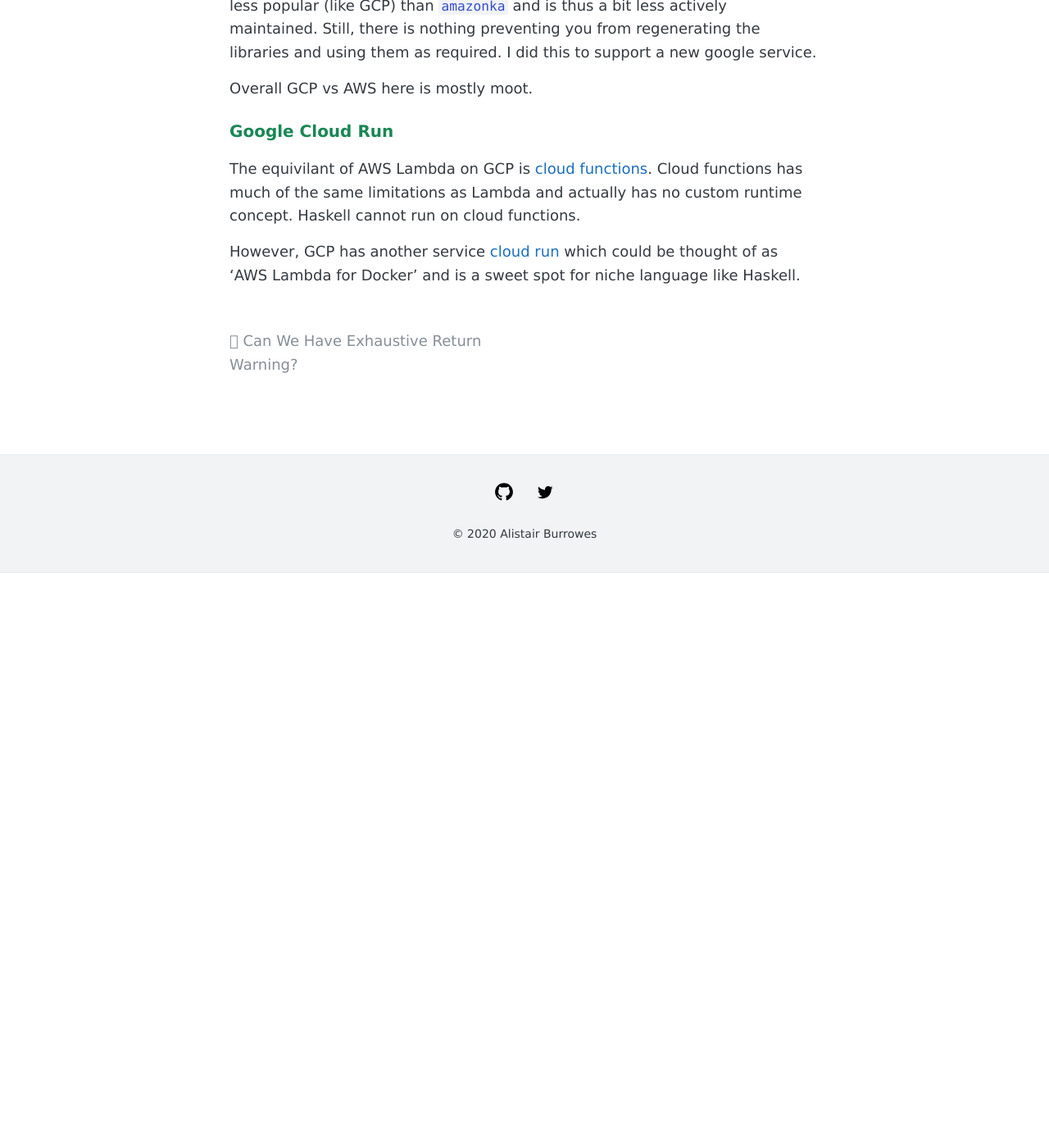
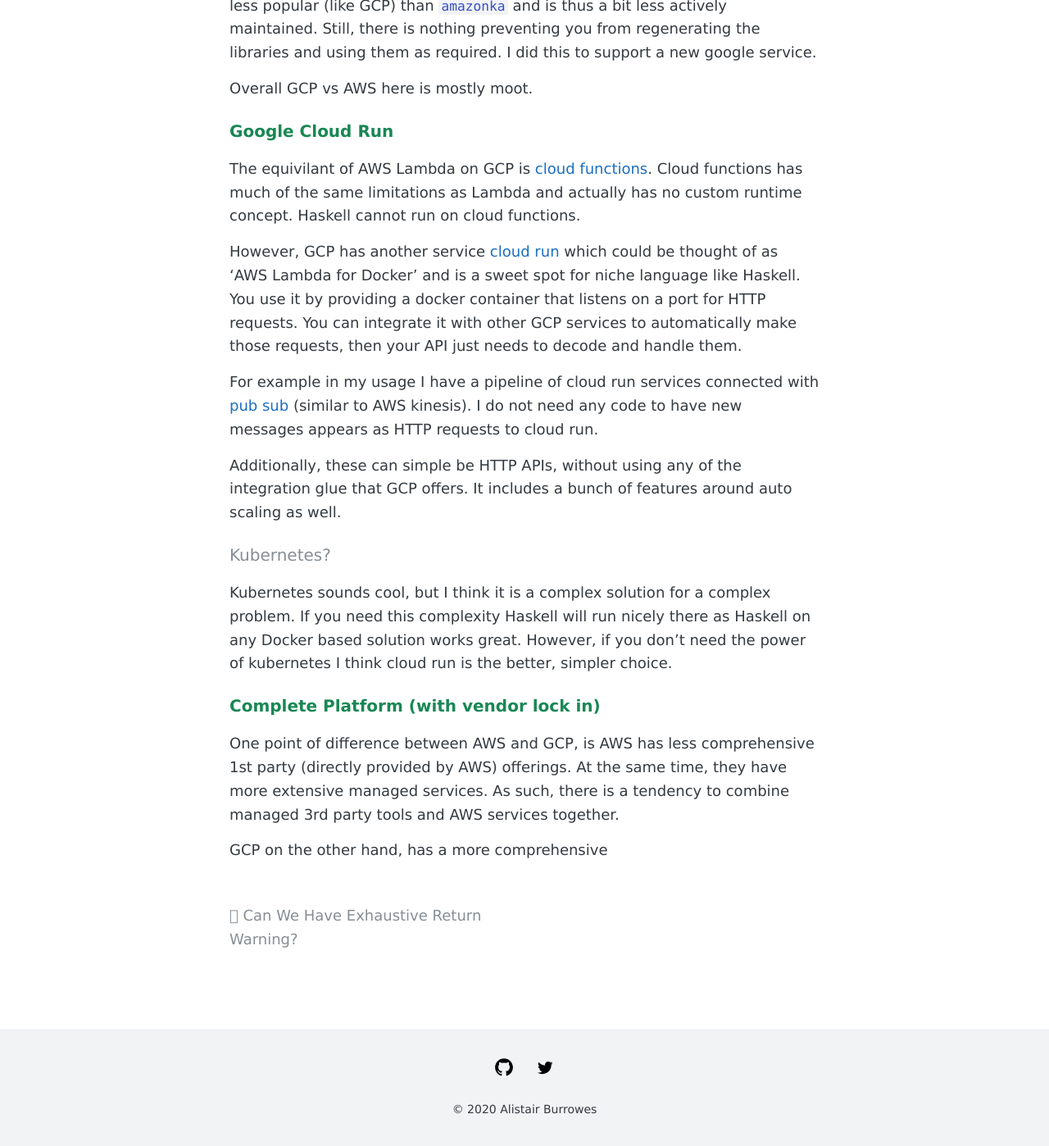
Before and after one commit to AlistairB/alistairb.github.io, a Jekyll site: the page built from _posts/2021-01-31-haskell-on-google-cloud-is-great.md, in a window 1280 px wide and 1400 px high, scrolled down 1678 px. Shown: the whole window at 82% size. Built offline with Jekyll 4.4.1, drawn with Linux system fonts in a browser that asks for light colours; before the commit the page ends 2377 px from its top, so only the background shows below that.

Commit message:
Working on GCP

```diff
--- a/_posts/2021-01-31-haskell-on-google-cloud-is-great.md
+++ b/_posts/2021-01-31-haskell-on-google-cloud-is-great.md
@@ -43,4 +43,18 @@ Overall GCP vs AWS here is mostly moot.
 
 The equivilant of AWS Lambda on GCP is [cloud functions](https://cloud.google.com/functions). Cloud functions has much of the same limitations as Lambda and actually has no custom runtime concept. Haskell cannot run on cloud functions.
 
-However, GCP has another service [cloud run](https://cloud.google.com/run) which could be thought of as 'AWS Lambda for Docker' and is a sweet spot for niche language like Haskell.
+However, GCP has another service [cloud run](https://cloud.google.com/run) which could be thought of as 'AWS Lambda for Docker' and is a sweet spot for niche language like Haskell. You use it by providing a docker container that listens on a port for HTTP requests. You can integrate it with other GCP services to automatically make those requests, then your API just needs to decode and handle them.
+
+For example in my usage I have a pipeline of cloud run services connected with [pub sub](https://cloud.google.com/pubsub) (similar to AWS kinesis). I do not need any code to have new messages appears as HTTP requests to cloud run.
+
+Additionally, these can simple be HTTP APIs, without using any of the integration glue that GCP offers. It includes a bunch of features around auto scaling as well.
+
+#### Kubernetes?
+
+Kubernetes sounds cool, but I think it is a complex solution for a complex problem. If you need this complexity Haskell will run nicely there as Haskell on any Docker based solution works great. However, if you don't need the power of kubernetes I think cloud run is the better, simpler choice.
+
+### Complete Platform (with vendor lock in)
+
+One point of difference between AWS and GCP, is AWS has less comprehensive 1st party (directly provided by AWS) offerings. At the same time, they have more extensive managed services. As such, there is a tendency to combine managed 3rd party tools and AWS services together.
+
+GCP on the other hand, has a more comprehensive
```
